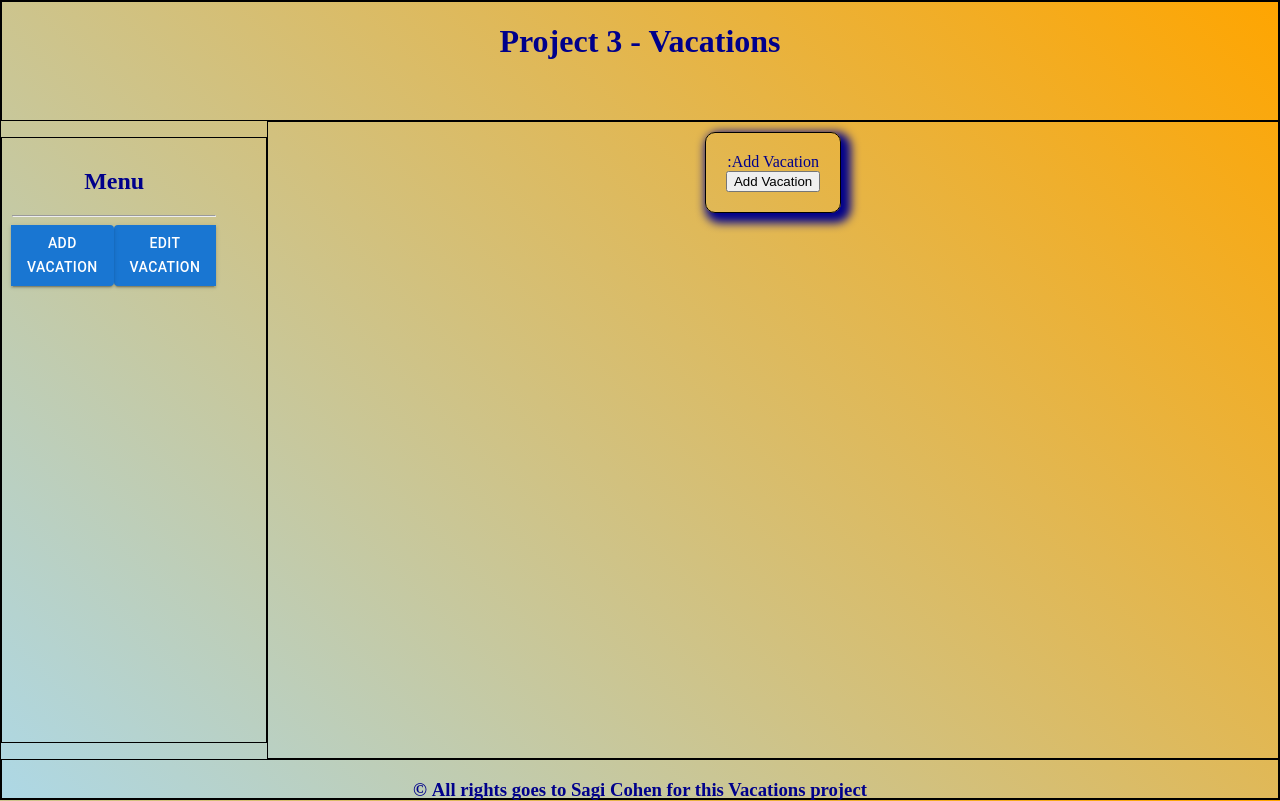
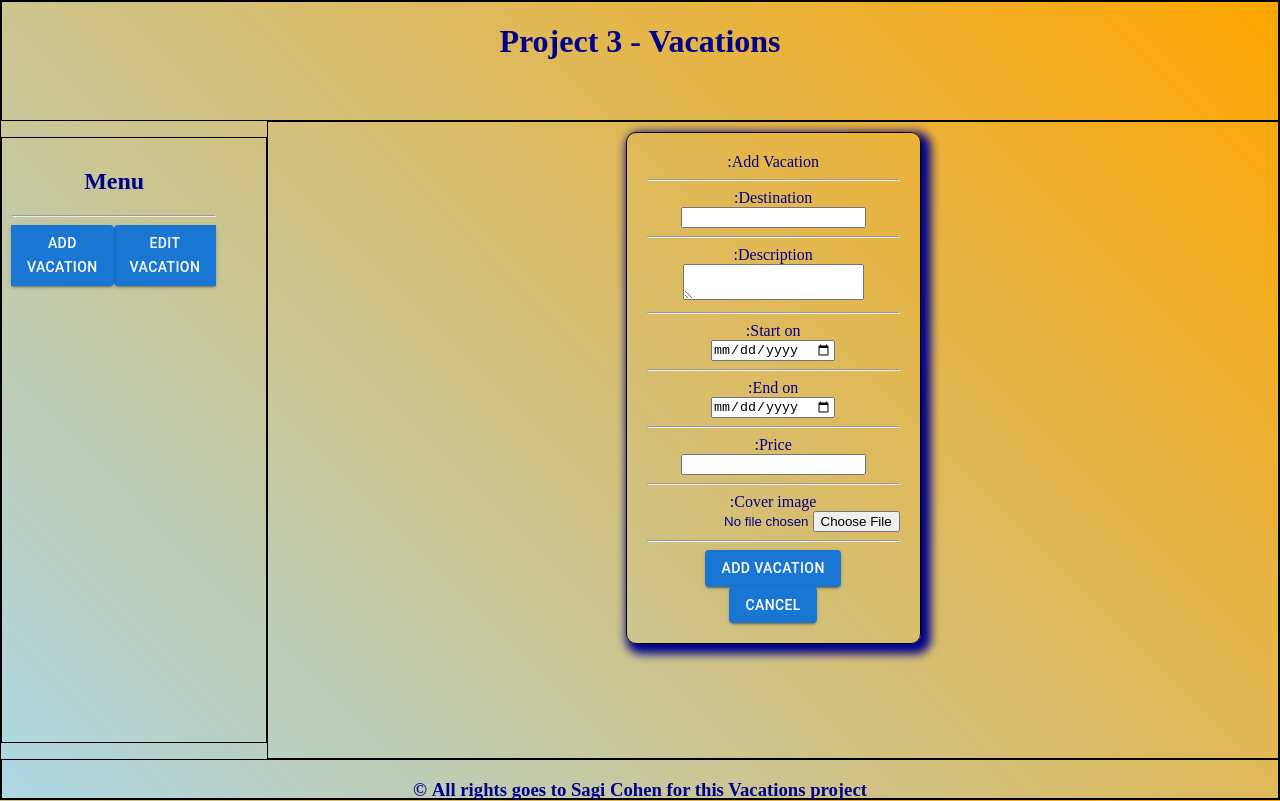
Before and after one commit to SagiCohen2/Project3, a React (Create React App) app in the folder frontend/vacations_project/: page /AddVac in a window 1280 px wide. Built offline with nearby package versions, Linux system fonts and the light colour scheme.

Commit message:
navigate

```diff
--- a/frontend/vacations_project/src/Components/Layout/AddVac/AddVac.tsx
+++ b/frontend/vacations_project/src/Components/Layout/AddVac/AddVac.tsx
@@ -1,10 +1,23 @@
 import "./AddVac.css";
+import { Button } from '@mui/material';
 
 function AddVac(): JSX.Element {
     return (
         <div className="AddVac">
-			<div className="Box">Add Vacation:<br/>
-            <button>Add Vacation</button>
+			<div className="Box">Add Vacation:<hr/>
+            Destination:<br/><input type="text"></input><br/>
+            <hr/>
+            Description:<br/><textarea></textarea><br/>
+            <hr/>
+            Start on:<br/><input type="date"></input>
+            <hr/>
+            End on:<br/><input type="date"></input>
+            <hr/>
+            Price:<br/><input type="number"></input>
+            <hr/>
+            Cover image:<br/><input type="file"></input><hr/>
+            <Button variant="contained">Add Vacation</Button><br/>
+            <Button variant="contained">Cancel</Button><br/>
             </div>
         </div>
     );
--- a/frontend/vacations_project/src/Components/Layout/EditVac/EditVac.tsx
+++ b/frontend/vacations_project/src/Components/Layout/EditVac/EditVac.tsx
@@ -1,10 +1,24 @@
 import "./EditVac.css";
+import { Button } from '@mui/material';
 
 function EditVac(): JSX.Element {
     return (
         <div className="EditVac">
-			<div className="Box">Edit Vacation<br/>
-            <button>Done</button></div>
+			<div className="Box">Edit Vacation:<hr/>
+            Destination:<br/><input type="text"></input><br/>
+            <hr/>
+            Description:<br/><textarea></textarea><br/>
+            <hr/>
+            Start on:<br/><input type="date"></input>
+            <hr/>
+            End on:<br/><input type="date"></input>
+            <hr/>
+            Price:<br/><input type="number"></input>
+            <hr/>
+            Cover image:<br/><input type="file"></input><hr/>
+            <Button variant="contained">Update</Button><br/>
+            <Button variant="contained">Cancel</Button><br/>
+            </div>
         </div>
     );
 }
```
